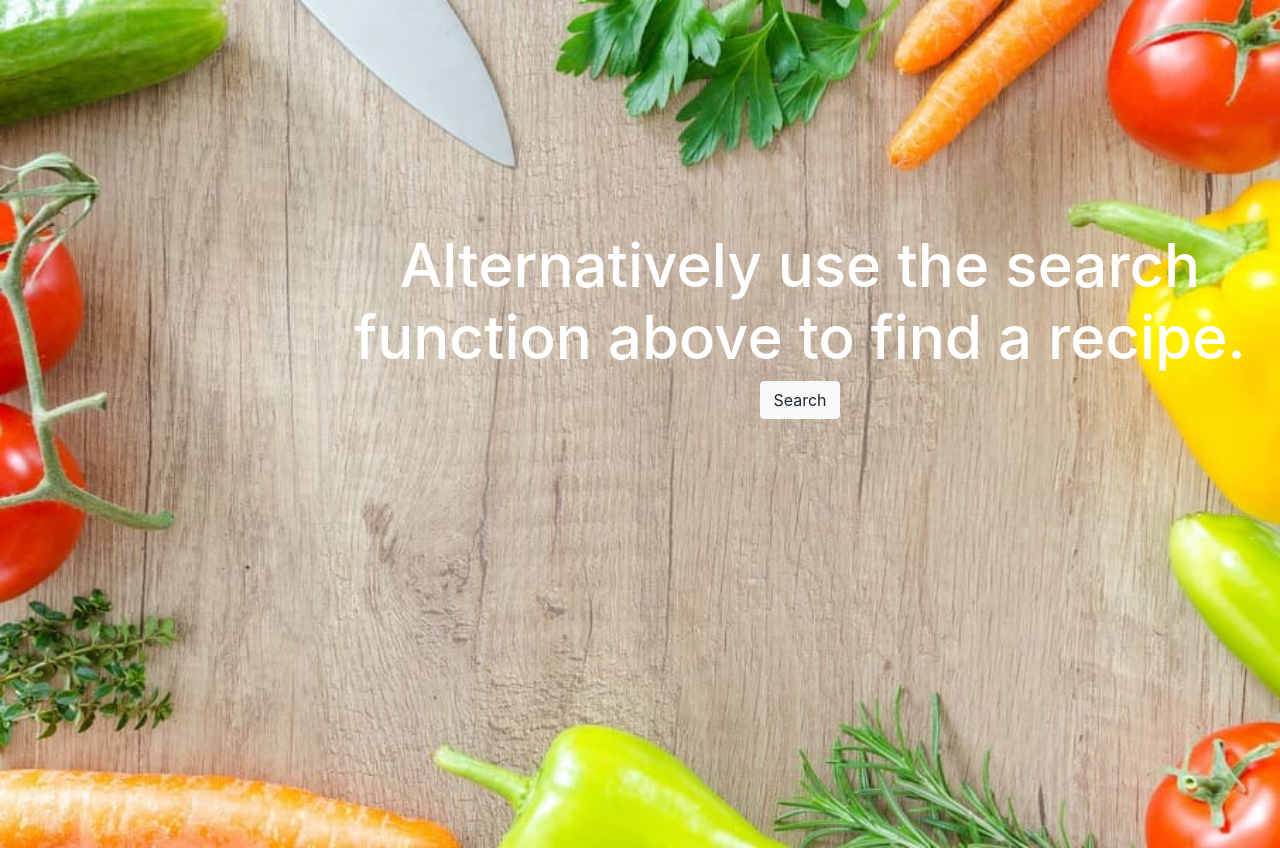
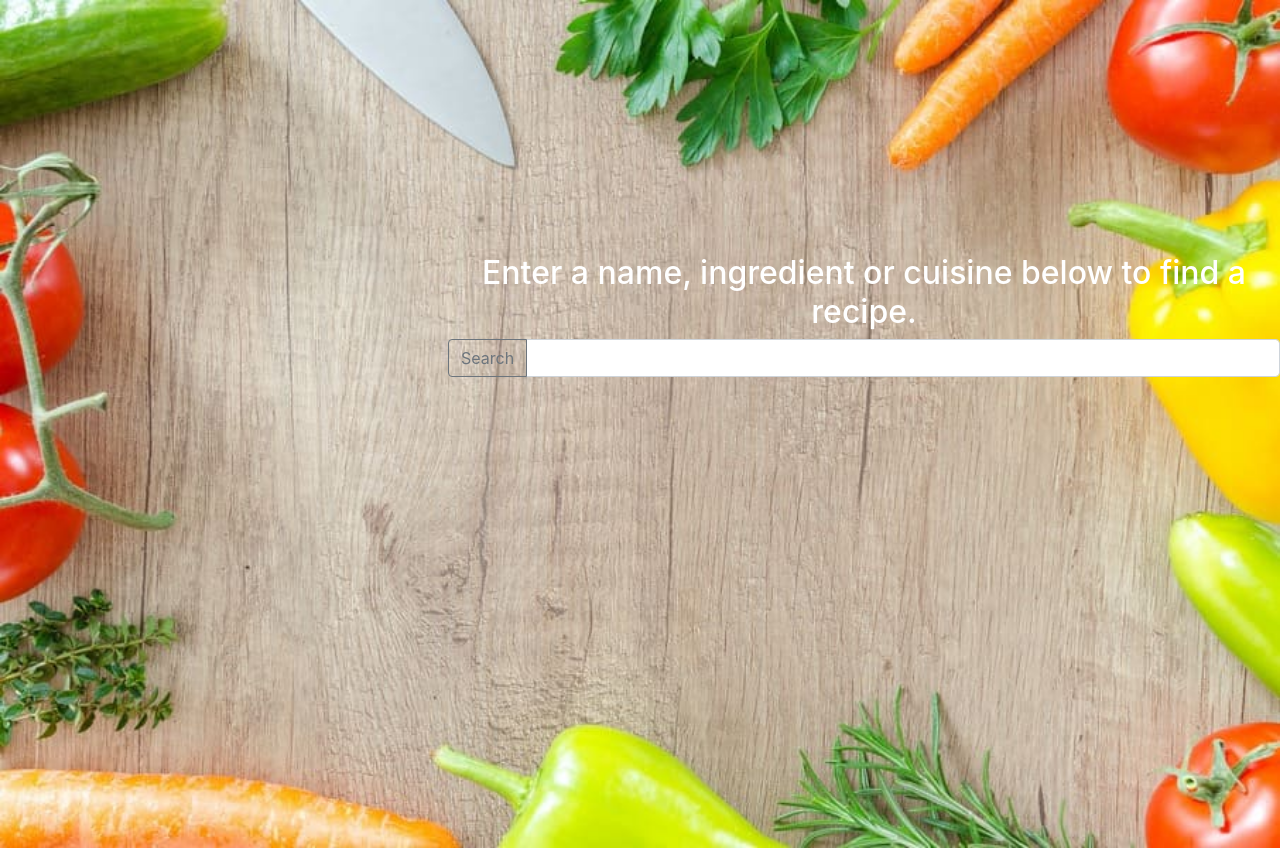
Before and after one commit to LHarveyDev/lucy-mp3, a Flask app: page /search in a window 1280 px wide. Shown: the part 56-904 px from the top of the page. Run offline with Flask 2, Linux system fonts and the light colour scheme; some libraries are stand-ins or nearby versions.

Commit message:
Add holding pages for search andv register html

```diff
--- a/static/css/style.css
+++ b/static/css/style.css
@@ -11,8 +11,8 @@ img {
 
 .centered {
   position: absolute;
-  top: 27%;
-  left: 25%;
+  top: 30%;
+  left: 35%;
 }
 
 /* Text */
--- a/templates/index.html
+++ b/templates/index.html
@@ -10,7 +10,7 @@
     <script src="https://cdn.jsdelivr.net/npm/popper.js@1.16.1/dist/umd/popper.min.js"></script>
     <script src="https://cdn.jsdelivr.net/npm/bootstrap@4.6.2/dist/js/bootstrap.bundle.min.js"></script>
     <script src="https://kit.fontawesome.com/c454350385.js" crossorigin="anonymous"></script>
-    <link href="assets/css/style.css" rel="stylesheet" type="text/css">
+    <link href="static/css/style.css" rel="stylesheet" type="text/css">
 </head>
 <body>
     <nav class="navbar navbar-expand-lg navbar-light bg-light right">
--- a/templates/search.html
+++ b/templates/search.html
@@ -10,7 +10,7 @@
     <script src="https://cdn.jsdelivr.net/npm/popper.js@1.16.1/dist/umd/popper.min.js"></script>
     <script src="https://cdn.jsdelivr.net/npm/bootstrap@4.6.2/dist/js/bootstrap.bundle.min.js"></script>
     <script src="https://kit.fontawesome.com/c454350385.js" crossorigin="anonymous"></script>
-    <link href="assets/css/style.css" rel="stylesheet" type="text/css">
+    <link href="static/css/style.css" rel="stylesheet" type="text/css">
 </head>
 <body>
     <nav class="navbar navbar-expand-lg navbar-light bg-light right">
@@ -35,8 +35,13 @@
         <div class="parentContainer">
             <img src="static/images/food.jpg" alt="table surrounded by fresh food">
             <div class="centered">
-                <h1> Alternatively use the search function above to find a recipe.</h1>
-                <button type="button" class="btn btn-light">Search</button>
+                <h2>Enter a name, ingredient or cuisine below to find a recipe.</h2>
+                <div class="input-group mb-3">
+                    <div class="input-group-prepend">
+                      <button class="btn btn-outline-secondary" type="button">Search</button>
+                    </div>
+                    <input type="text" class="form-control" placeholder="" aria-label="" aria-describedby="basic-addon1">
+                  </div>
             </div>
         </div>
 </body>
```
Also changed, not shown: templates/register.html (+6 -2 lines).
